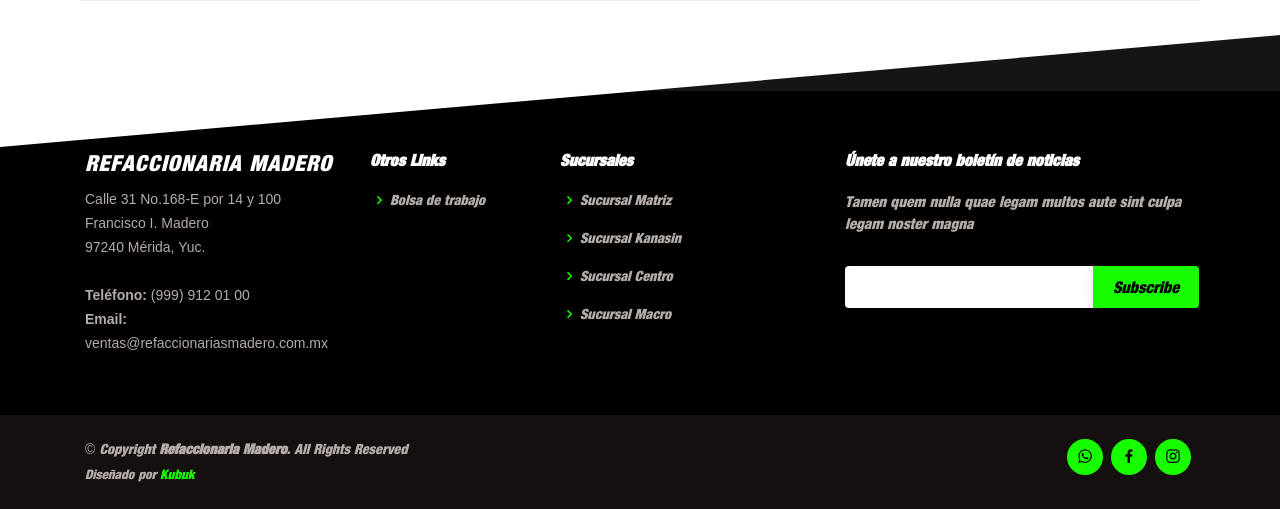
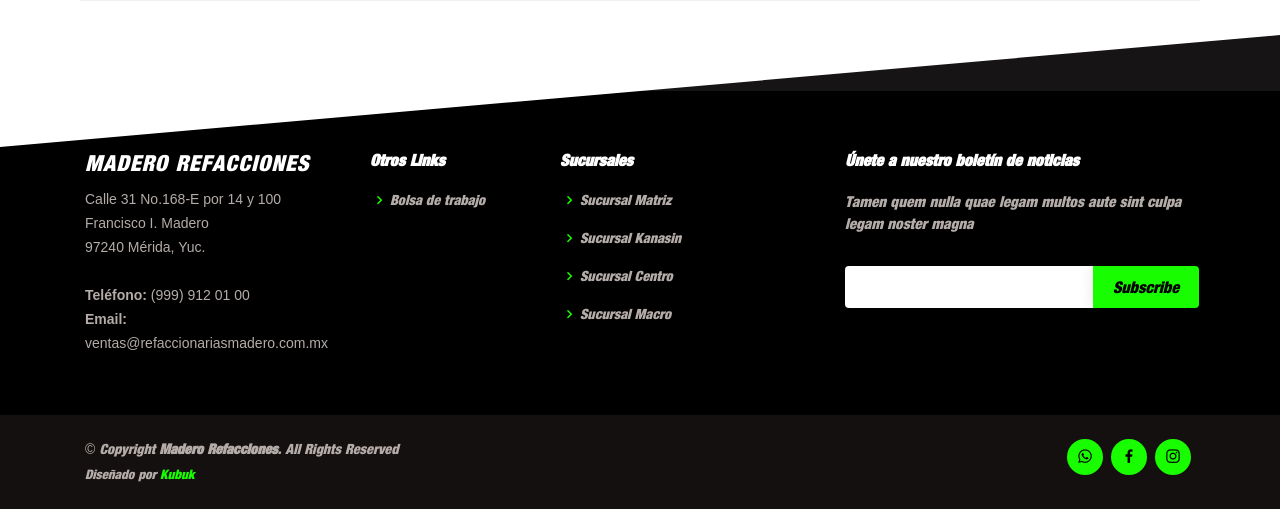
Before and after one commit to georgeCts/refaccionariaWebsite, a Laravel app: page / in a window 1280 px wide. Shown: the part 3497-4006 px from the top of the page. Run offline with Laravel 8, Linux system fonts and the light colour scheme; some libraries are stand-ins or nearby versions; some web fonts are replaced.

Commit message:
Cambios nombre

```diff
--- a/resources/views/components/Footer.blade.php
+++ b/resources/views/components/Footer.blade.php
@@ -6,7 +6,7 @@
                 <div class="row">
 
                     <div class="col-lg-3 col-md-6 footer-contact">
-                        <h3>Refaccionaria Madero</h3>
+                        <h3>Madero Refacciones</h3>
                         <p>
                             Calle 31 No.168-E por 14 y 100
                             Francisco I. Madero<br>
@@ -48,7 +48,7 @@
         <div class="container d-md-flex py-4">
             <div class="mr-md-auto text-center text-md-left">
                 <div class="copyright">
-                    &copy; Copyright <strong><span>Refaccionaria Madero</span></strong>. All Rights Reserved
+                    &copy; Copyright <strong><span>Madero Refacciones</span></strong>. All Rights Reserved
                 </div>
                 <div class="credits">
                     Diseñado por <a href="https://kubux.mx/">Kubuk</a>
--- a/resources/views/panel/components/Footer.blade.php
+++ b/resources/views/panel/components/Footer.blade.php
@@ -3,7 +3,7 @@
     <footer class="footer">
         <div class="container-fluid clearfix">
             <span class="text-muted d-block text-center text-sm-left d-sm-inline-block">Copyright © 2020
-                <a href="#" target="_blank">Refaccionaria Madero</a>. All rights reserved.</span>
+                <a href="#" target="_blank">Madero Refacciones</a>. All rights reserved.</span>
             </span>
         </div>
     </footer>
```
